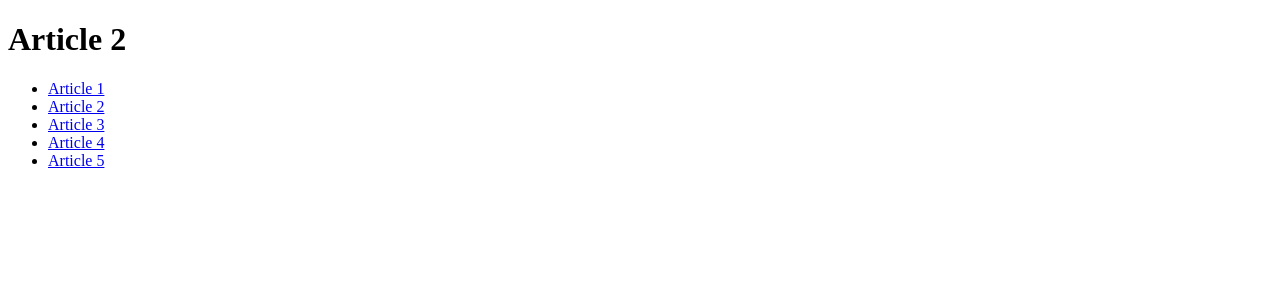
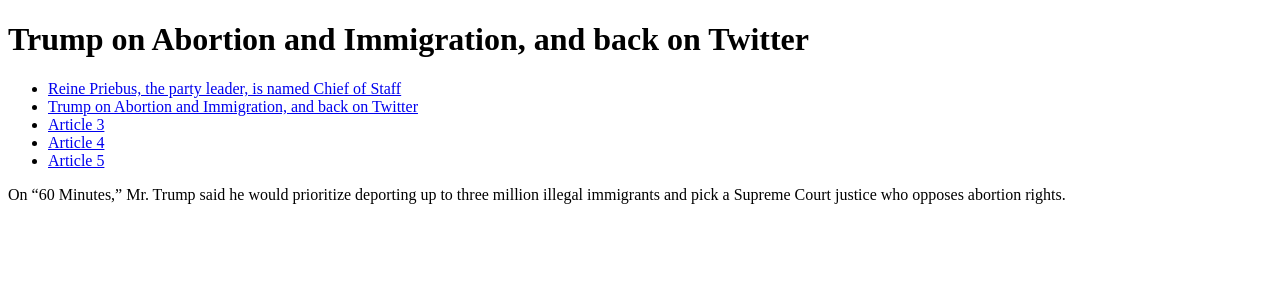
Before and after one commit to iShinta/CS329EWEB-HWK13, a PHP site: page /article2.php in a window 1280 px wide. Shown: the top 300 px of the page. Run offline with PHP 8.4, Linux system fonts and the light colour scheme.

Commit message:
Added Articles Content

```diff
--- a/article2.php
+++ b/article2.php
@@ -2,17 +2,12 @@
 
 <html>
 <head>
-  <title>Article 2</title>
+  <title>Trump on Abortion and Immigration, and back on Twitter</title>
 </head>
 
 <body>
-  <h1>Article 2</h1>
-  <ul>
-    <li><a href="article1.php">Article 1</a></li>
-    <li><a href="article2.php">Article 2</a></li>
-    <li><a href="article3.php">Article 3</a></li>
-    <li><a href="article4.php">Article 4</a></li>
-    <li><a href="article5.php">Article 5</a></li>
-  </ul>
+  <h1>Trump on Abortion and Immigration, and back on Twitter</h1>
+  <?php include 'menu.php'; ?>
+  <p>On “60 Minutes,” Mr. Trump said he would prioritize deporting up to three million illegal immigrants and pick a Supreme Court justice who opposes abortion rights. </p>
 </body>
 </html>
--- a/menu.php
+++ b/menu.php
@@ -1,6 +1,6 @@
 <ul>
-  <li><a href="article1.php">Article 1</a></li>
-  <li><a href="article2.php">Article 2</a></li>
+  <li><a href="article1.php">Reine Priebus, the party leader, is named Chief of Staff</a></li>
+  <li><a href="article2.php">Trump on Abortion and Immigration, and back on Twitter</a></li>
   <li><a href="article3.php">Article 3</a></li>
   <li><a href="article4.php">Article 4</a></li>
   <li><a href="article5.php">Article 5</a></li>
```
Also changed, not shown: article1.php (+3 -8 lines), article3.php (+4 -9 lines), article4.php (+4 -9 lines), article5.php (+4 -9 lines).
